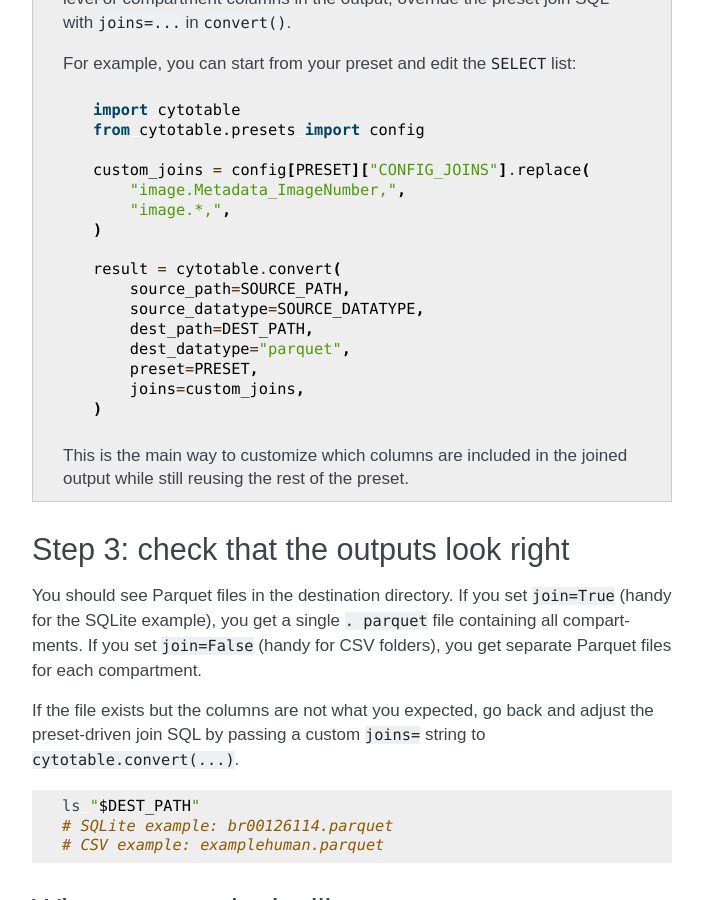
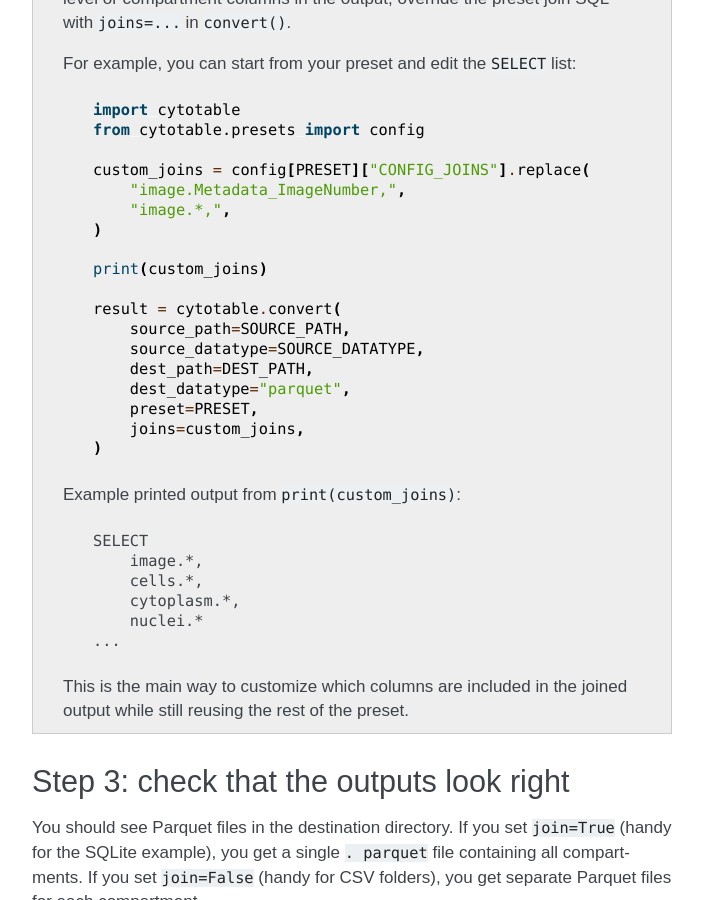
Before and after one commit to cytomining/CytoTable, a Sphinx documentation site: the page built from docs/source/tutorials/cellprofiler_to_parquet.md, in a window 1280 px wide and 900 px high, scrolled down 2788 px. Shown: the whole window, without its empty margins (438-1141 px from the left). Built offline with Sphinx 7.4.7, drawn with Linux system fonts in a browser that asks for light colours; pages that are not in the unit, such as notebooks, are missing from menus.

Commit message:
print custom joins
Co-Authored-By: Gregory Way <gregory.way@gmail.com>

````diff
--- a/docs/source/tutorials/cellprofiler_to_parquet.md
+++ b/docs/source/tutorials/cellprofiler_to_parquet.md
@@ -120,6 +120,8 @@ custom_joins = config[PRESET]["CONFIG_JOINS"].replace(
     "image.*,",
 )
 
+print(custom_joins)
+
 result = cytotable.convert(
     source_path=SOURCE_PATH,
     source_datatype=SOURCE_DATATYPE,
@@ -128,6 +130,17 @@ result = cytotable.convert(
     preset=PRESET,
     joins=custom_joins,
 )
+```
+
+Example printed output from `print(custom_joins)`:
+
+```text
+SELECT
+    image.*,
+    cells.*,
+    cytoplasm.*,
+    nuclei.*
+...
 ```
 
 This is the main way to customize which columns are included in the joined
````
